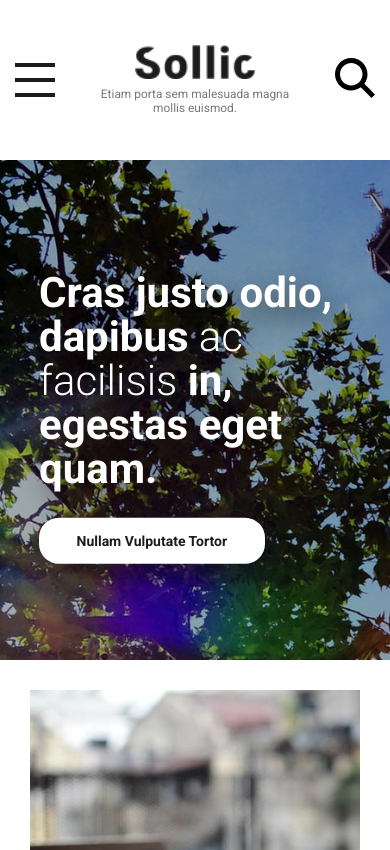
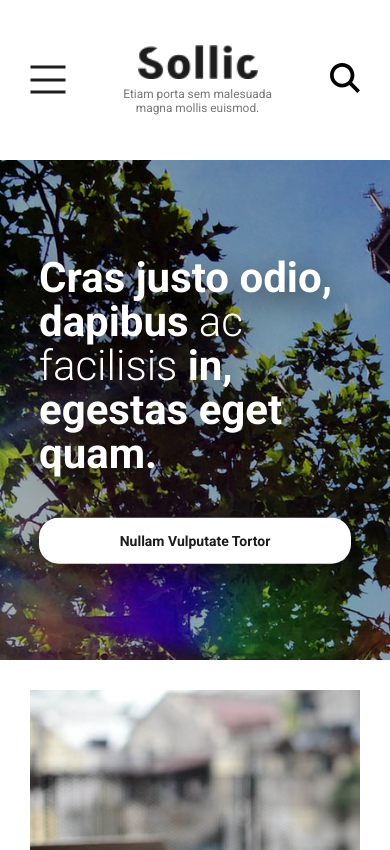
Before and after one commit to elsadl/colorz-sollic, a website built with webpack: page dist/index.html in a window 390 px wide. Shown: the top 850 px of the page. Built offline with nearby package versions, Linux system fonts and the light colour scheme.

Commit message:
change header styles for mobile

```diff
--- a/src/styles/_base.scss
+++ b/src/styles/_base.scss
@@ -7,7 +7,7 @@ $lightgrey: #b3b3b3;
 $default: #777;
 
 $padding: 30px;
-$lineheight: 30px;
+$lineheight: 1.4em;
 
 $light: 200;
 $reg: 400;
--- a/src/styles/layout/_footer.scss
+++ b/src/styles/layout/_footer.scss
@@ -39,7 +39,7 @@ footer {
     p {
       padding-top: 10px;
       color: $lightgrey;
-      line-height: 1.4em;
+      line-height: $lineheight;
     }
   }
 
@@ -67,7 +67,7 @@ footer {
     padding-bottom: $padding;
   }
   a {
-    line-height: 1.4em;
+    line-height: $lineheight;
     transition: all 200ms ease-in-out;
 
     &:hover {
--- a/src/styles/layout/_header.scss
+++ b/src/styles/layout/_header.scss
@@ -3,10 +3,10 @@ header {
   align-items: center;
   justify-content: space-between;
   flex-direction: row-reverse;
-  padding: $padding * 1.5 $padding/2;
+  padding: $padding * 1.5 $padding;
 
   .logo {
-    max-width: 220px;
+    max-width: 180px;
     text-align: center;
 
     img {
@@ -20,7 +20,6 @@ header {
   }
 
   @include min($screen-sm) {
-    padding: $padding * 1.5 $padding;
 
     .logo {
       padding-right: $padding;
@@ -34,15 +33,15 @@ header {
   }
 
   .burger {
-    height: 60px;
-    width: 40px;
+    height: 50px;
+    width: 35px;
     position: relative;
     z-index: 10;
 
     .burger-inner {
       background-color: $black;
       width: 100%;
-      height: 4px;
+      height: 3px;
       position: absolute;
       left: 50%;
       transform: translate(-50%, -50%) rotate(0deg);
--- a/src/styles/layout/_mainsection.scss
+++ b/src/styles/layout/_mainsection.scss
@@ -53,7 +53,7 @@
     background-color: $white;
     font-weight: $bold;
     padding: $padding/2 $padding * 2.5;
-    border-radius: 20px;
+    border-radius: $lineheight;
     box-shadow: 5px 10px 27px rgba(0, 0, 0, 0.22);
     transition: all 200ms ease-in-out;
 
@@ -62,7 +62,11 @@
     }
 
     @include max($screen-sm) {
-      padding: $padding/2 $padding * 1.25;
+      display: block;
+      padding: 0;
+      width: 100%;
+      text-align: center;
+      padding: $padding/2 0;
     }
   }
 }
@@ -178,7 +182,7 @@
   }
 
   p {
-    line-height: 1.4em;
+    line-height: $lineheight;
     letter-spacing: 1px;
     padding-top: $padding;
     @include max($screen-lg) {
```
Also changed, not shown: dist/index.html.
